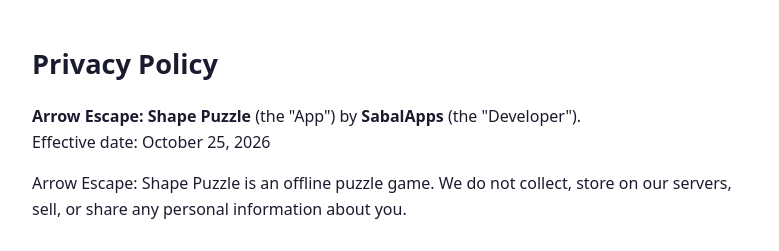
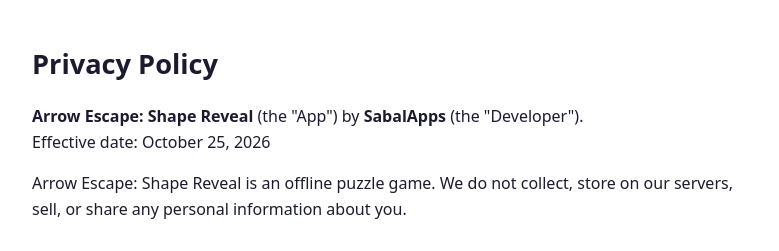
Before and after one commit to sabalsss/ArrowEscape-PrivacyPolicy, a plain HTML site: page index.html in a window 1280 px wide. Shown: the top 251 px of the page, 248-1027 px from the left. Drawn offline with Linux system fonts and the light colour scheme.

Commit message:
Rename app to Arrow Escape: Shape Reveal
Co-Authored-By: Claude Opus 5.5 <noreply@anthropic.com>

```diff
--- a/index.html
+++ b/index.html
@@ -3,7 +3,7 @@
 <head>
 <meta charset="utf-8">
 <meta name="viewport" content="width=device-width, initial-scale=1">
-<title>Privacy Policy – Arrow Escape: Shape Puzzle</title>
+<title>Privacy Policy – Arrow Escape: Shape Reveal</title>
 <style>
 body{font:16px/1.6 system-ui,-apple-system,Segoe UI,Roboto,sans-serif;max-width:720px;margin:0 auto;padding:24px 16px;color:#1b1b2f}
 h1{font-size:1.7rem}h2{font-size:1.2rem;margin-top:2rem}a{color:#2456d6}
@@ -11,9 +11,9 @@ h1{font-size:1.7rem}h2{font-size:1.2rem;margin-top:2rem}a{color:#2456d6}
 </head>
 <body>
 <h1>Privacy Policy</h1>
-<p><strong>Arrow Escape: Shape Puzzle</strong> (the "App") by <strong>SabalApps</strong> (the "Developer").<br>Effective date: October 25, 2026</p>
+<p><strong>Arrow Escape: Shape Reveal</strong> (the "App") by <strong>SabalApps</strong> (the "Developer").<br>Effective date: October 25, 2026</p>
 
-<p>Arrow Escape: Shape Puzzle is an offline puzzle game. We do not collect, store on our servers, sell, or share any personal information about you.</p>
+<p>Arrow Escape: Shape Reveal is an offline puzzle game. We do not collect, store on our servers, sell, or share any personal information about you.</p>
 
 <h2>Information we collect</h2>
 <p>None. The App has no accounts, no sign-in, no advertising, and no analytics or crash-reporting services. The App does not request internet access, and it does not use your location, contacts, camera, microphone, photos, or files.</p>
```
Also changed, not shown: 1 other file.
